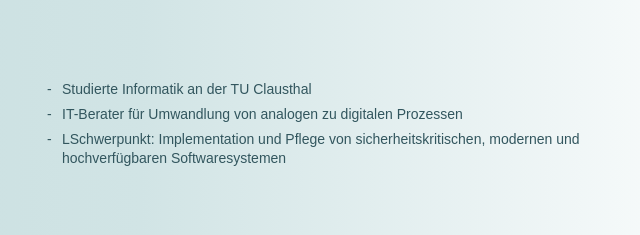
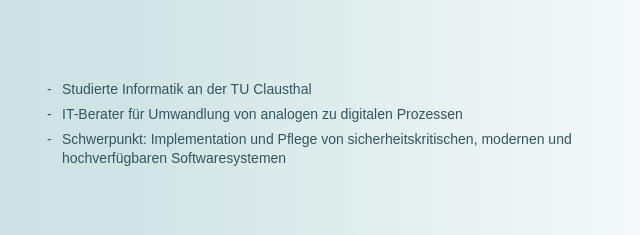
Before and after one commit to nibyou/website, a plain HTML site: page index.html in a window 1280 px wide. Shown: the part 2125-2360 px from the top of the page, 500-1140 px from the left. Drawn offline with Linux system fonts and the light colour scheme.

Commit message:
remove copy/paster error

```diff
--- a/index.html
+++ b/index.html
@@ -212,7 +212,7 @@
                             <ul>
                                 <li>Studierte Informatik an der TU Clausthal</li>
                                 <li>IT-Berater für Umwandlung von analogen zu digitalen Prozessen</li>
-                                <li>LSchwerpunkt: Implementation und Pflege von sicherheitskritischen, modernen und hochverfügbaren Softwaresystemen</li>
+                                <li>Schwerpunkt: Implementation und Pflege von sicherheitskritischen, modernen und hochverfügbaren Softwaresystemen</li>
                             </ul>
                         </div>
                     </div>
```
